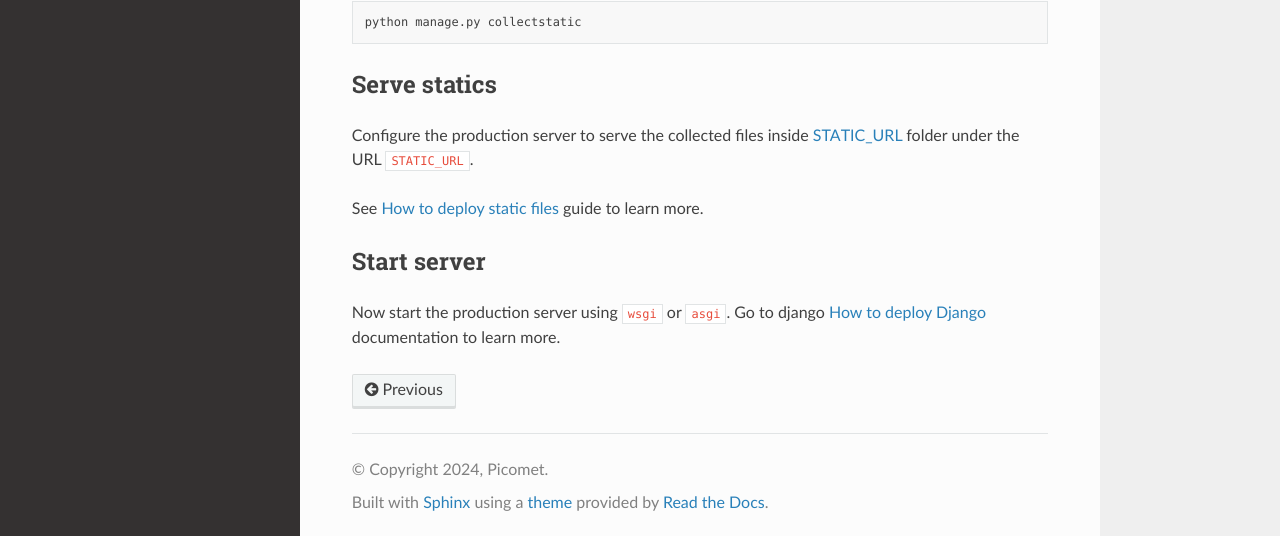
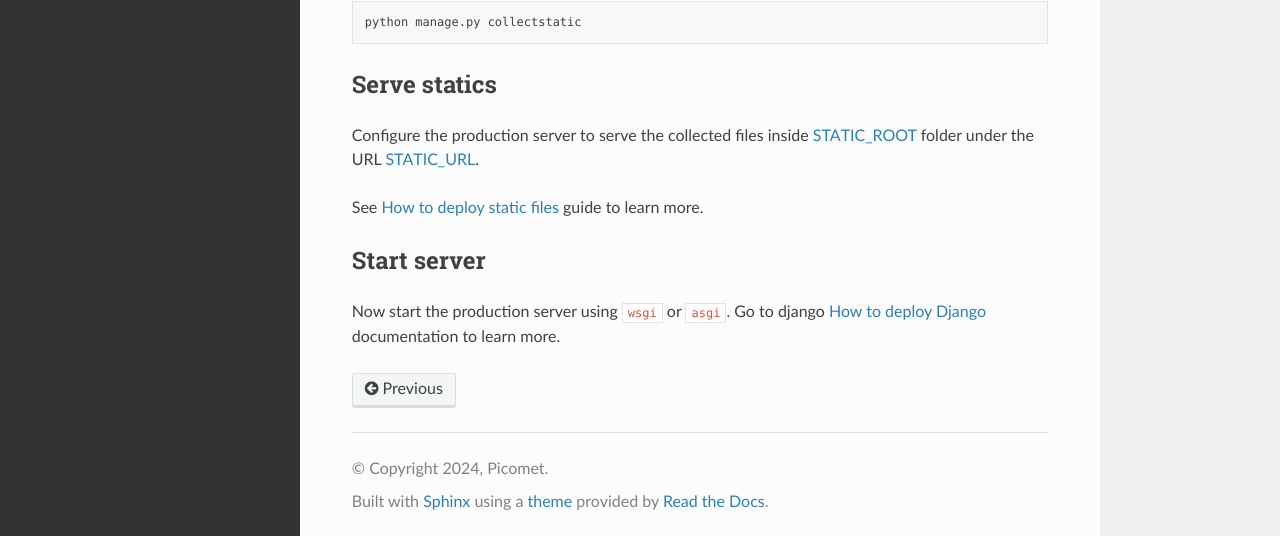
Before and after one commit to picomet/picomet, a Sphinx documentation site: the page built from docs/source/deploying.rst, in a window 1280 px wide and 1258 px high. Shown: the part 719-1255 px from the top of the window. Built offline with Sphinx 7.4.7 and the Read the Docs theme 2.0.0, drawn with Linux system fonts in a browser that asks for light colours.

Commit message:
docs: fix typo and add ref url

```diff
--- a/docs/source/deploying.rst
+++ b/docs/source/deploying.rst
@@ -40,7 +40,7 @@
 Serve statics
 ~~~~~~~~~~~~~
 
-Configure the production server to serve the collected files inside `STATIC_URL <https://docs.djangoproject.com/en/stable/ref/settings/#std-setting-STATIC_URL>`_ folder under the URL ``STATIC_URL``.
+Configure the production server to serve the collected files inside `STATIC_ROOT <https://docs.djangoproject.com/en/stable/ref/settings/#std-setting-STATIC_ROOT>`_ folder under the URL `STATIC_URL <https://docs.djangoproject.com/en/stable/ref/settings/#std-setting-STATIC_URL>`_.
 
 See `How to deploy static files <https://docs.djangoproject.com/en/stable/howto/static-files/deployment/>`_ guide to learn more.
 
```
